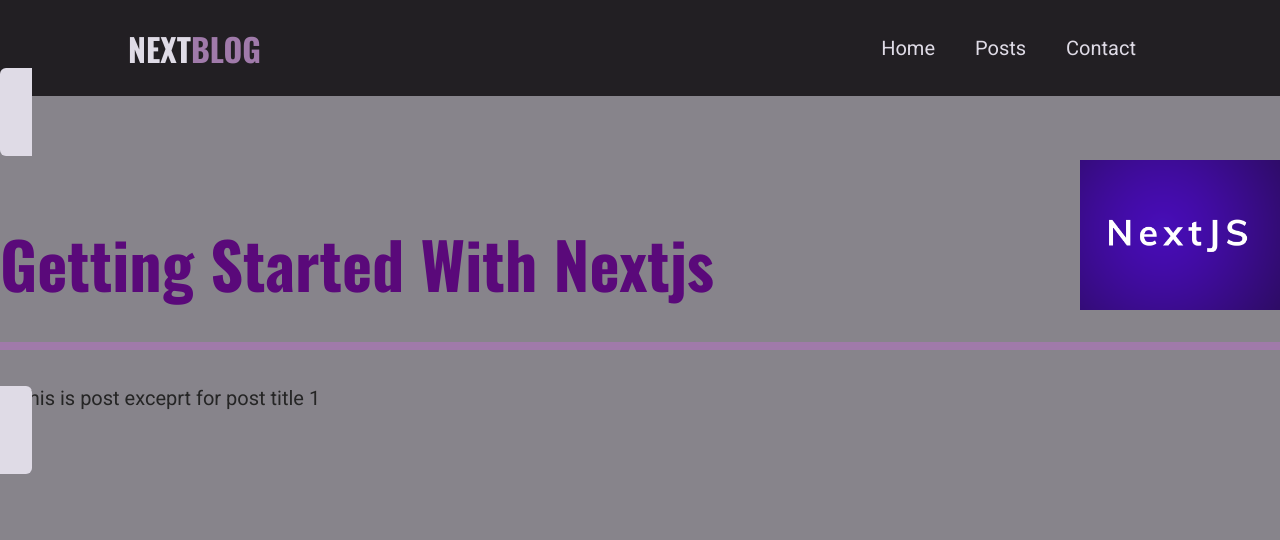
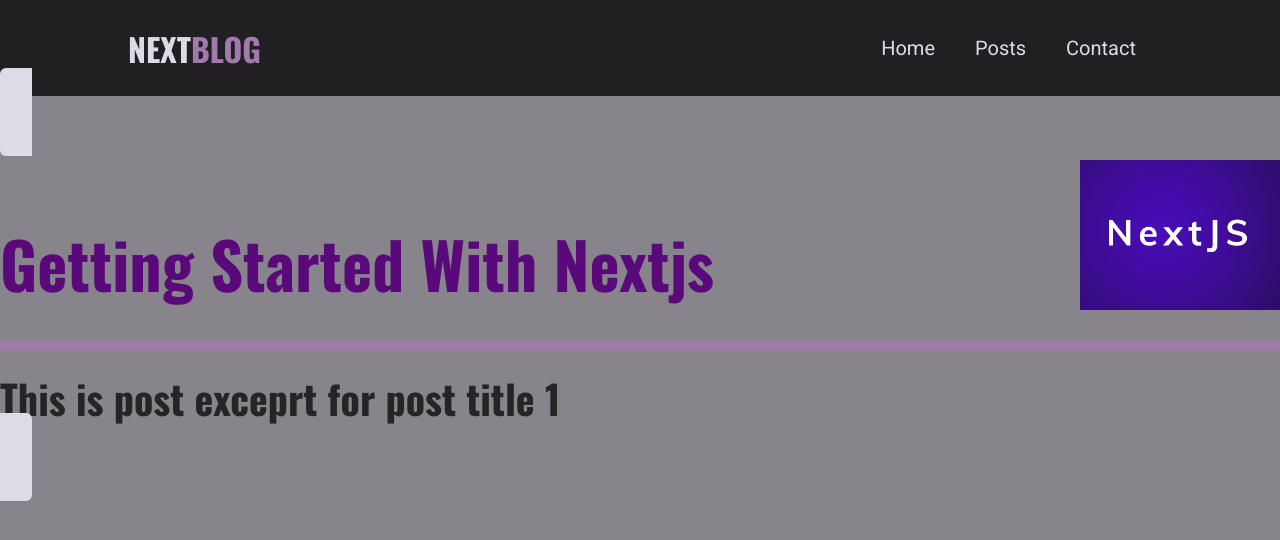
Before and after one commit to ProMehedi/next-blog, a Next.js app: page /posts/getting-started-nextjs in a window 1280 px wide. Shown: the top 540 px of the page. Built offline with nearby package versions, Linux system fonts and the light colour scheme.

Commit message:
Render Markdown As JSX

```diff
--- a/components/posts/post-detail/PostContent.js
+++ b/components/posts/post-detail/PostContent.js
@@ -1,3 +1,4 @@
+import ReactMarkdown from 'react-markdown'
 import PostHeader from './PostHeader'
 import styles from './styles/PostContent.module.css'
 
@@ -15,7 +16,7 @@
   return (
     <artitle className={styles.content}>
       <PostHeader title={DUMMY_POST.title} image={imgPath} />
-      <div>{DUMMY_POST.content}</div>
+      <ReactMarkdown>{DUMMY_POST.content}</ReactMarkdown>
     </artitle>
   )
 }
--- a/package.json
+++ b/package.json
@@ -10,6 +10,7 @@
   "dependencies": {
     "next": "10.0.6",
     "react": "17.0.1",
-    "react-dom": "17.0.1"
+    "react-dom": "17.0.1",
+    "react-markdown": "^5.0.3"
   }
 }
```
Also changed, not shown: 1 other file (tests, documents, lock files or other folders).
